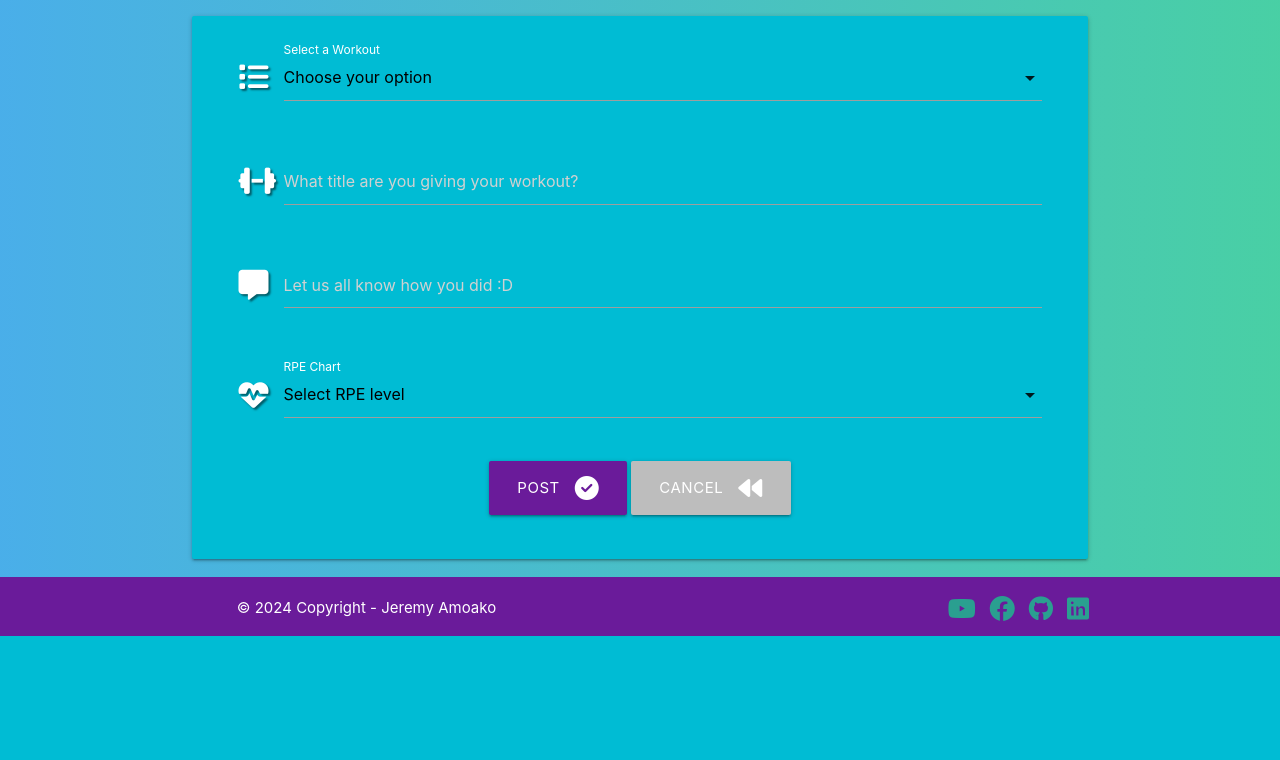
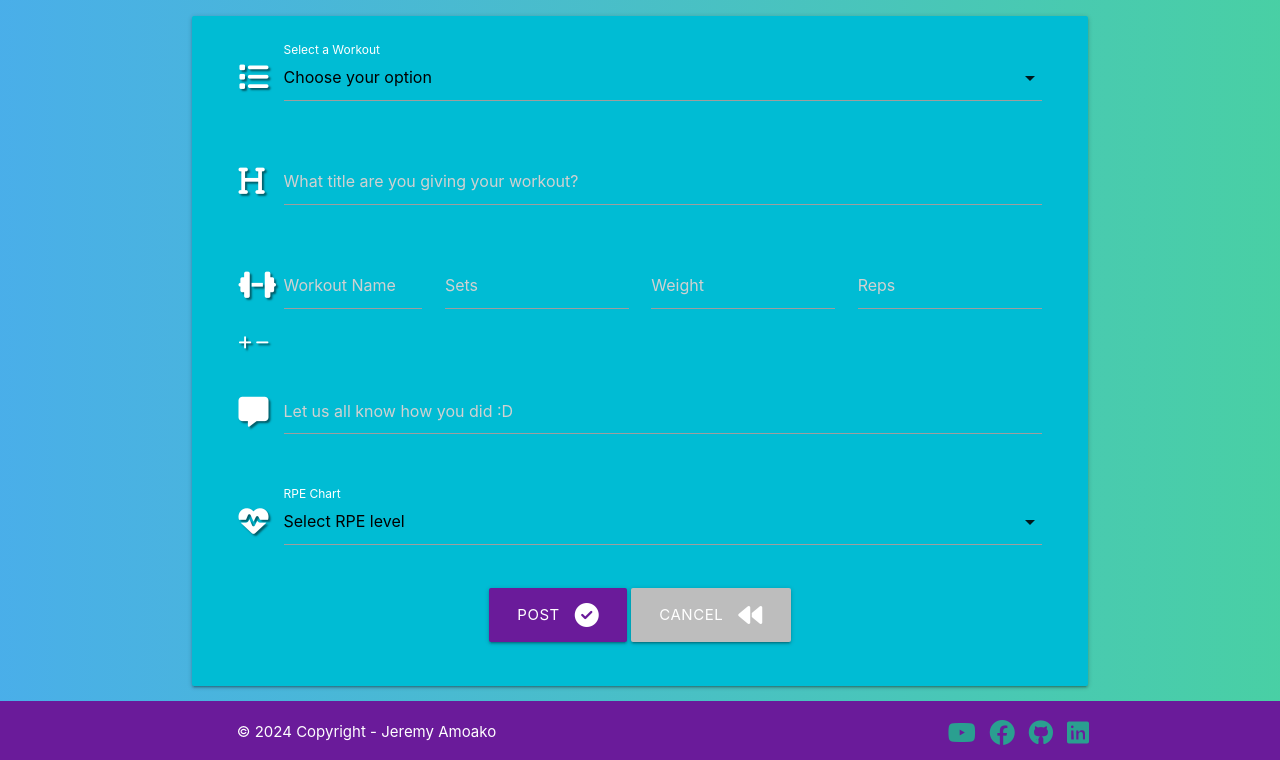
Before and after one commit to JeyAsare/fithub, a Flask app: page /add_post in a window 1280 px wide. Shown: the part 164-924 px from the top of the page. Before the commit the page ends 800 px from the top, so only its background shows below. Run offline with Flask 3, Linux system fonts and the light colour scheme; the visitor is signed in with stand-in values (Sample User, id 1); data that the repository does not hold is empty; some libraries are stand-ins or nearby versions; some web fonts are replaced.

Commit message:
created Javascript function addInputs & removeInputs

```diff
--- a/app.py
+++ b/app.py
@@ -140,7 +140,10 @@ def add_post():
             profile_by = session["user"]
             date_posted = datetime.now().strftime("%d %B, %Y")
             like_count = 0
-
+            workout_name = request.form.get("workout_name")
+            workout_sets = request.form.get("workout_sets")
+            workout_weight = request.form.get("workout_weight")
+            workout_reps = request.form.get("workout_reps")
             # Fetch the workout image corresponding to the selected category
             workout_image = mongo.db.workouts.find_one(
                 {'workout_category': workout_category})['workout_image']
@@ -153,7 +156,11 @@ def add_post():
                 "profile_by": profile_by,
                 "date_posted": date_posted,
                 "workout_image": workout_image,
-                "like_count": like_count
+                "like_count": like_count,
+                "workout_name": workout_name,
+                "workout_sets": workout_sets,
+                "workout_weight": workout_weight,
+                "workout_reps": workout_reps
 
             }
 
@@ -184,7 +191,7 @@ def edit_post(post_id):
                 "date_posted": datetime.now().strftime("%d %B, %Y"),
                 "like_count": 0
             }
-            # Fetch the workout image corresponding to the updated categroy
+            # Fetch the workout image corresponding to the updated category
             workout_image = mongo.db.workouts.find_one(
                     {'workout_category':
                         edited_workout["workout_category"]})['workout_image']
--- a/static/js/script.js
+++ b/static/js/script.js
@@ -14,3 +14,65 @@ $(document).ready(function(){
       });
     $('.modal').modal();
   });
+
+
+function addInputs(){
+  var newInputName = document.createElement("input");
+  newInputName.setAttribute("type", "text");
+  newInputName.setAttribute("class", "validate white-text");
+  newInputName.setAttribute("name", "workout_name[]");
+  newInputName.setAttribute("placeholder", "Workout Name")
+  newInputName.setAttribute("minlength", "3");
+  newInputName.setAttribute("maxlength", "50");
+
+  var newInputSets = document.createElement("input");
+  newInputSets.setAttribute("type", "number");
+  newInputSets.setAttribute("class", "validate white-text");
+  newInputSets.setAttribute("name", "workout_sets[]");
+  newInputSets.setAttribute("placeholder", "Sets");
+  newInputSets.setAttribute("required", "");
+
+
+  var newInputWeight = document.createElement("input");
+  newInputWeight.setAttribute("type", "number");
+  newInputWeight.setAttribute("class", "validate white-text");
+  newInputWeight.setAttribute("name", "workout_weight[]");
+  newInputWeight.setAttribute("placeholder", "Weight");
+  newInputWeight.setAttribute("required", "");
+  newInputWeight.setAttribute("step", "5");
+
+  var newInputReps = document.createElement("input");
+  newInputReps.setAttribute("type", "number");
+  newInputReps.setAttribute("class", "validate white-text");
+  newInputReps.setAttribute("name", "workout_reps[]");
+  newInputReps.setAttribute("placeholder", "Reps");
+  newInputReps.setAttribute("required", "");
+
+  document.querySelector(".workout-name").appendChild(newInputName)
+  document.querySelector(".workout-sets").appendChild(newInputSets)
+  document.querySelector(".workout-weight").appendChild(newInputWeight)
+  document.querySelector(".workout-reps").appendChild(newInputReps)
+
+
+}
+
+
+function removeInputs() {
+  var parentDivName = document.querySelector(".workout-name");
+  var parentDivSets = document.querySelector(".workout-sets");
+  var parentDivWeight = document.querySelector(".workout-weight");
+  var parentDivReps = document.querySelector(".workout-reps");
+
+  removeChildIfExists(parentDivName);
+  removeChildIfExists(parentDivSets);
+  removeChildIfExists(parentDivWeight);
+  removeChildIfExists(parentDivReps);
+}
+
+function removeChildIfExists(parentDiv){
+  var inputFields = parentDiv.querySelectorAll("input");
+
+  if (inputFields.length > 1) {
+    parentDiv.removeChild(inputFields[inputFields.length - 1]);
+  }
+}
--- a/templates/add_post.html
+++ b/templates/add_post.html
@@ -21,9 +21,33 @@
         <!-- workout title-->
         <div class="row">
             <div class="input-field col s12">
+                <i class="fa-solid fa-heading white-text text-shadow  prefix"></i>
+                <input id="workout_title" name="workout_title" minlength="5" maxlength="45" type="text"
+                class="validate white-text" placeholder="What title are you giving your workout?" required>
+            </div>
+        </div>
+        <!-- workout name -->
+        <div class="row">
+            <div class="input-field col s3 workout-name">
                 <i class="fa-solid fa-dumbbell white-text text-shadow  prefix"></i>
-                    <input id="workout_title" name="workout_title" minlength="5" maxlength="45"
-                    type="text" class="validate white-text" placeholder="What title are you giving your workout?" required>
+                <input name="workout_name" minlength="5" maxlength="45" type="text"
+                class="validate white-text" placeholder="Workout Name" required>
+            </div>
+            <div class="input-field col l3 workout-sets">
+                <input type="number" id="workout_sets" name="workout_sets" placeholder="Sets"
+                clsss="validate white-text" required>
+            </div>
+            <div class="input-field col l3 workout-weight">
+                <input type="number" id="workout_weight" name="workout_weight" placeholder="Weight"
+                clsss="validate white-text" step="5" required>
+            </div>
+            <div class="input-field col l3 workout-reps">
+                <input type="number" id="workout_reps" name="workout_reps" placeholder="Reps"
+                clsss="validate white-text" required>
+            </div>
+            <div class="col s12">
+                <i class="fa-solid fa-plus white-text text-shadow" onclick="addInputs()"></i>
+                <i class="fa-solid fa-minus white-text text-shadow" onclick="removeInputs()"></i>
             </div>
         </div>
         <!-- workout description-->
@@ -31,7 +55,8 @@
             <div class="input-field col s12">
                 <i class="fa-solid fa-message white-text text-shadow  prefix"></i>
                 <textarea name="workout_description" id="workout_description" minlength="5" maxlength="500"
-                    class="materialize-textarea validate" placeholder="Let us all know how you did :D" required></textarea>
+                    class="materialize-textarea validate" placeholder="Let us all know how you did :D"
+                    required></textarea>
             </div>
         </div>
         <!-- RPE chart slect-->
@@ -60,8 +85,8 @@
                 <button type="submit" class="btn-large purple darken-3">
                     Post <i class="fa-solid fa-circle-check right"></i>
                 </button>
-                    <a href="{{ url_for('profile', username=session['user'])}}"
-                    class="grey lighten-1 btn-large">Cancel<i class="fa-solid fa-backward right"></i></a>
+                <a href="{{ url_for('profile', username=session['user'])}}" class="grey lighten-1 btn-large">Cancel<i
+                        class="fa-solid fa-backward right"></i></a>
             </div>
         </div>
     </form>
```
Also changed, not shown: templates/workout_categories.html (+5 -5 lines). Lines whose indentation alone changed are shown as unchanged.
